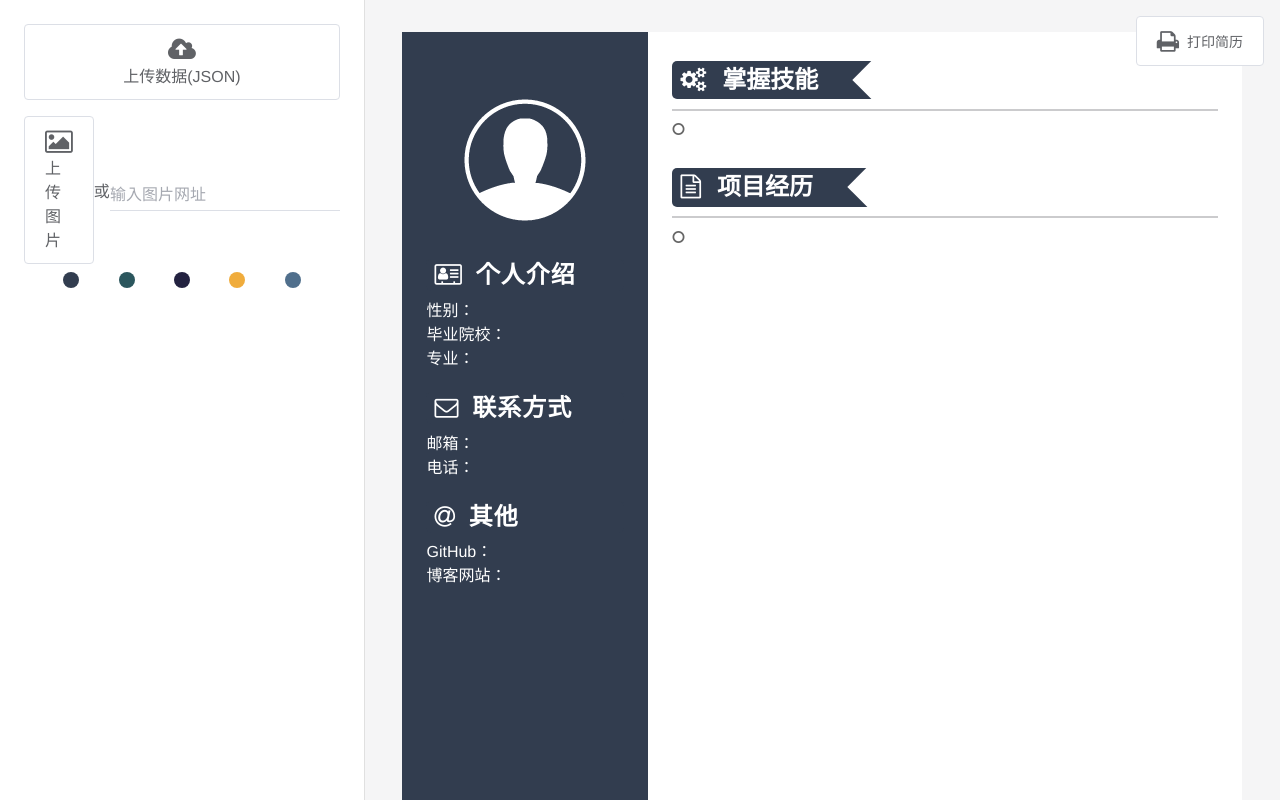
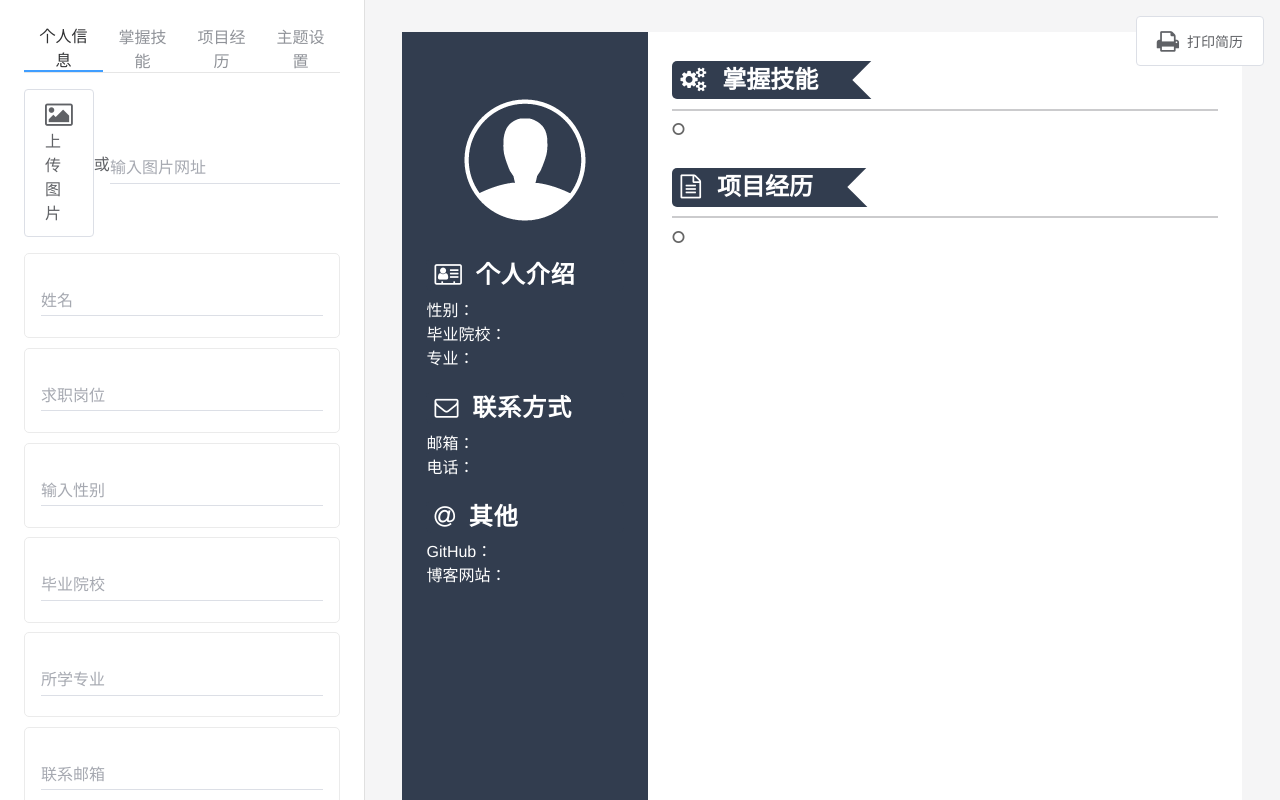
Before and after one commit to eddievandeer/resume, a Vue app: page / in a window 1280 px wide. Shown: the top 800 px of the page. Built offline with nearby package versions, Linux system fonts and the light colour scheme.

Commit message:
feat(console): modify template for the container

```diff
--- a/src/components/ResumeConsole/index.vue
+++ b/src/components/ResumeConsole/index.vue
@@ -1,42 +1,19 @@
 <template>
     <div class="console-wrapper">
+        <nav-bar></nav-bar>
         <load-json></load-json>
-        <load-image></load-image>
-        <div class="color-buttons">
-            <button v-for="color in colors" :key="color" :class="['color-button', color]"
-                @click="setColor(color)"></button>
-        </div>
     </div>
 </template>
 
 <script>
-    import {
-        useStore
-    } from 'vuex'
-    import {
-        SET_COLOR
-    } from '../../store/mutation-types'
-    import colors from '../../store/colors'
     import LoadJson from './Load/LoadJson'
-    import LoadImage from './Load/LoadImage'
+    import NavBar from './NavBar'
 
     export default {
         name: 'ResumeConsole',
         components: {
             LoadJson,
-            LoadImage
-        },
-        setup() {
-            const store = useStore()
-
-            function setColor(color) {
-                store.commit(SET_COLOR, color)
-            }
-
-            return {
-                colors,
-                setColor
-            }
+            NavBar
         }
     }
 
@@ -47,20 +24,6 @@
         border-right: 1px solid #e0e0e0;
         padding: 1.5rem;
         flex: 1;
-
-        .color-buttons {
-            width: 100%;
-            height: 2rem;
-            display: flex;
-            justify-content: space-evenly;
-            align-items: center;
-
-            .color-button {
-                width: 1rem;
-                height: 1rem;
-                border-radius: 50%;
-            }
-        }
     }
 
 </style>
```
